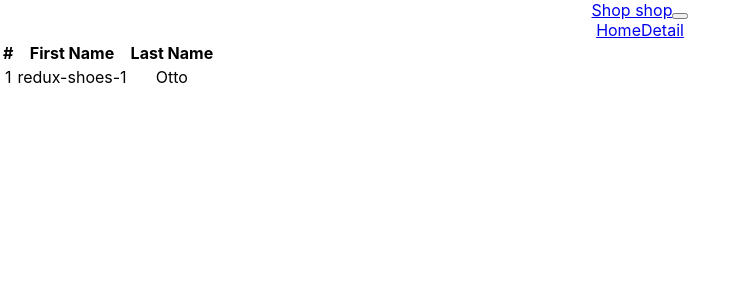
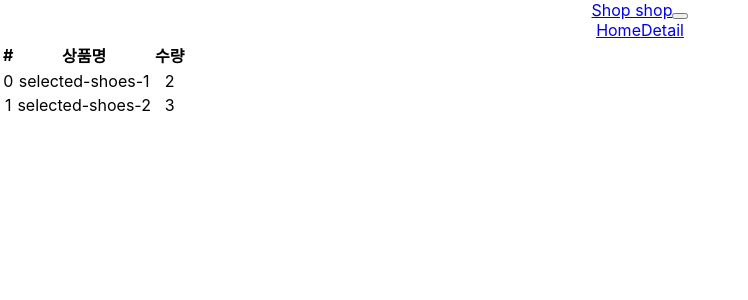
Before and after one commit to namomo/curs, a React (Create React App) app in the folder react-coding-apple/shop/: page /cart in a window 1280 px wide. Shown: the top 300 px of the page, without its empty margins (0-748 px from the left). Built offline with nearby package versions, Linux system fonts and the light colour scheme; the HTML template or start-up script is replaced by a standard one.

Commit message:
react-coding-apple 애플코딩 리액트 - 쇼핑몰
* feat: redux를 통해 받은 데이터 보여주기

```diff
--- a/react-coding-apple/shop/src/Cart.js
+++ b/react-coding-apple/shop/src/Cart.js
@@ -9,16 +9,28 @@ function Cart(props) {
         <thead>
           <tr>
             <th>#</th>
-            <th>First Name</th>
-            <th>Last Name</th>
+            <th>상품명</th>
+            <th>수량</th>
           </tr>
         </thead>
         <tbody>
-          <tr>
+        {
+          props.state.map( (e, key) => {
+            return (
+              <tr id={ key }>
+                <td>{ e.id }</td>
+                <td>{ e.name }</td>
+                <td>{ e.quan }</td>
+              </tr>
+            )
+          })
+        }
+          {/* <tr>
             <td>1</td>
             <td> { props.state[0].name } </td>
             <td>Otto</td>
-          </tr>
+          </tr> */}
+
         </tbody>
       </Table>
     </div>
--- a/react-coding-apple/shop/src/index.js
+++ b/react-coding-apple/shop/src/index.js
@@ -5,10 +5,14 @@ import App from './App';
 import reportWebVitals from './reportWebVitals';
 import { BrowserRouter } from 'react-router-dom';
 
+// redux
 import { Provider } from 'react-redux';
 import { createStore } from 'redux';
 let store = createStore( () => {
-  return [{id: 0, name: 'redux-shoes-1', quan: 2}];
+  return [
+    {id: 0, name: 'selected-shoes-1', quan: 2},
+    {id: 1, name: 'selected-shoes-2', quan: 3},
+  ];
 });
 
 ReactDOM.render(
```
